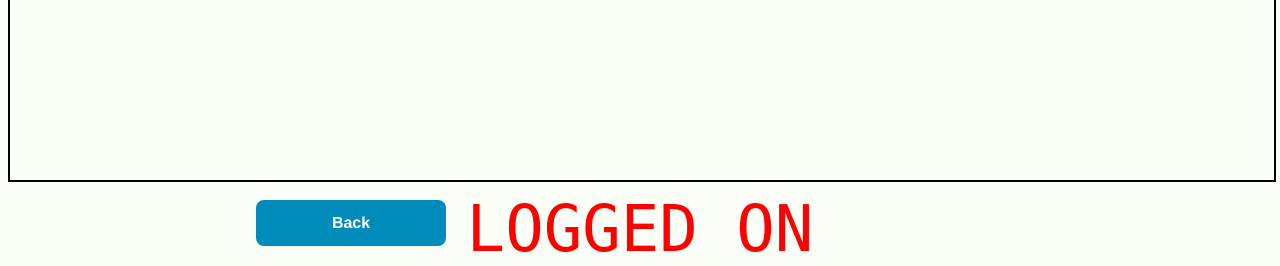
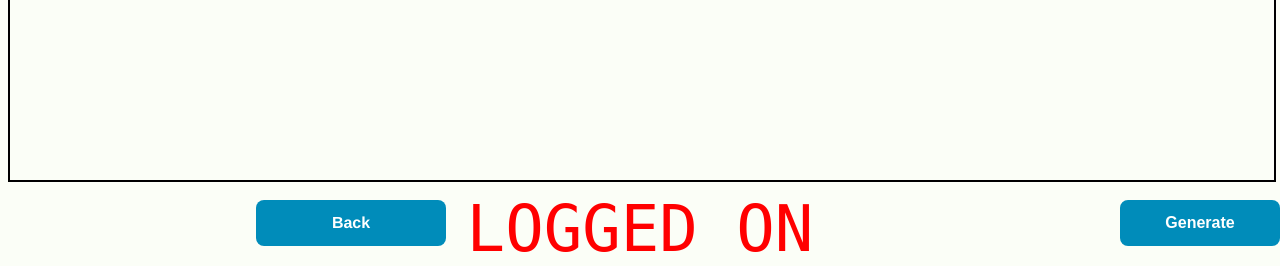
Before and after one commit to Erdubya/CIS222, a PHP site: page /edit-inventory.php in a window 1280 px wide. Shown: the part 534-800 px from the top of the page. Run offline with PHP 8.4, Linux system fonts and the light colour scheme; the visitor is signed in with stand-in values (Sample User, id 1); data that the repository does not hold is empty; some web fonts are replaced.

Commit message:
BARCODE GEN!!!!

```diff
--- a/GetInventoryList.php
+++ b/GetInventoryList.php
@@ -38,8 +38,9 @@ $rowNum = $alternate = 1;
 
         //Column for options
         echo '<td class=table-ops>';
-        echo "<input name='submitItem' class='remove-in' type='submit' value='&#x2713'> ";
-        echo "<input class='remove-in' type='reset' value='&#x274C'> ";
+        echo "<input name='submitItem' class='remove-in' type='submit' value='&#x2713'>";
+        echo "<input class='remove-in' type='reset' value='&#x274C'>";
+        echo "<input name='generate' class='invCheck' type='checkbox' value='" . $row['ItemID'] ."'>";
         echo "</td>";
 
         echo "<td class='itemId'><input name='ItemID' class='invNum invEdit' type='text' value='" . $row['ItemID'] . "' readonly></td>";
--- a/GetTotals.php
+++ b/GetTotals.php
@@ -2,7 +2,7 @@
 ob_start();
 require_once '_configuration.php';
 /*
- * Generates a short disabled form to display the running total of the Item array
+ * Generates a short disabled form to display the running total of the Item array00
  */
 session_start();
 $link = db_connect();
--- a/_EmpOptions.php
+++ b/_EmpOptions.php
@@ -9,18 +9,15 @@ ob_start();
     echo "<p class='center optdia'>Logged in as: " . $_SESSION['employee'] . "</p>";
     ?>
     <div id="emp-buttons" class="center options">
-        <a href="confirmation.php">
-            <button class="emp-options center" name="birth" type="button">Confirm Birthdate</button>
-        </a><br>
         <a href="home.php?override">
-            <button class="emp-options center" name="cart" type="button">Edit Cart</button>
+            <button class="emp-options center" name="cart" type="button">Price Override</button>
         </a><br>
         <a href="edit-user.php">
-            <button class="emp-options center" name="customer" type="button">Edit User</button>
+            <button class="emp-options center" name="customer" type="button">User Manager</button>
         </a><br>
         <a href="edit-inventory.php">
-            <button class="emp-options center" name="inventory" type="button">Edit Inventory</button>
-        </a><br>
+            <button class="emp-options center" name="inventory" type="button">Inventory Manager</button>
+        </a><hr style="margin-top: 0">
         <a href="emp-logout.php?logout&redirect=<?php echo $red ?>">
             <button class="emp-options center" name="cancel" type="button">Logout</button>
         </a><br>
--- a/css/main.css
+++ b/css/main.css
@@ -504,6 +504,27 @@ div#button-left a {
     clear: none;
 }
 
+div#button-right {
+    text-align: right;
+    margin: 0 0 0 20%;
+    float: right;
+}
+
+div#button-right button {
+    display: block;
+    border-radius: 8px;
+    width: 160px;
+    clear: none;
+    background-color: #008CBA;
+    border: none;
+    padding: 15px 15px;
+    text-align: center;
+    line-height: 1em;
+    color: white;
+    font-weight: bold;
+    text-decoration: none;
+}
+
 span#help {
     width: 16px;
     border-radius: 8px;
--- a/edit-inventory.php
+++ b/edit-inventory.php
@@ -50,6 +50,9 @@ $options = ob_get_clean();
         <div class="center" id="button-left">
             <a class="center" href="home.php">Back</a>
         </div>
+        <div class="center" id="button-right">
+            <button type="button" id="barcode">Generate</button>
+        </div>
     </footer>
 </div>
 
@@ -75,6 +78,9 @@ $options = ob_get_clean();
                     url: 'PostItemToInventory.php',
                     data: $(that).closest('form').serialize(),
                     success: function () {
+                        window.alert("Saved!");
+                    },
+                    complete: function () {
                         refreshTable();
                     }
                 });
@@ -94,6 +100,28 @@ $options = ob_get_clean();
             element.scrollTop = element.scrollHeight;
         });
     }
+
+    $(document).ready(function () {
+        $("#barcode").on("click", function (e) {
+            //Create array of checked generation option checkboxes
+            var params = $("input[name=generate]:checked").map(function () {
+                return this.value;
+            });
+            console.log(params);
+            e.preventDefault();
+
+            //Create and submit dummy for for redirect
+            var formStr = '<form action="GenerateBarcodes.php" method="post">';
+            for (var i = 0; i < params.length; i++) {
+                formStr += '<input type="hidden" name="' + i + '" value="' + params[i] + '">';
+            }
+            formStr += '</form>';
+            var form = $(formStr);
+            console.log(formStr);
+            $('body').append(form);
+            $(form).submit();
+        })
+    });
 </script>
 
 </body>
--- a/home.php
+++ b/home.php
@@ -45,7 +45,7 @@ $userRow = mysqli_fetch_array($res);
 
 </head>
 
-<body onclick="selectInput()">
+<body onclick="selectInput()" class="unselectable">
 <div id="all" class="center">
 
     <main class="table">
--- a/order.php
+++ b/order.php
@@ -58,7 +58,7 @@ $userRow = mysqli_fetch_array($res);
             <div id="option-stack" class="center">
                 <a href="PostOrder.php">
                     <button class="cust-options center" name="order" type="button">Confirm Order</button>
-                </a></br>
+                </a><br>
                 <a href="home.php">
                     <button class="cust-options center" name="cancel" type="button">Go Back</button>
                 </a><br>
--- a/scripts/FuncScripts.js
+++ b/scripts/FuncScripts.js
@@ -41,7 +41,7 @@ $("#emp-options").dialog({
     draggable: true,
     resizable: false,
     width: 275,
-    height: 475,
+    height: 425,
     position: {my: "left", at: "left top"}
 });
 
```
Also changed, not shown: GenerateBarcodes.php (added, +80 -0 lines), PostItemToArray.php (+6 -5 lines), _Functions.php (+21 -12 lines), funcTest.php (+4 -4 lines), 2 other files.
